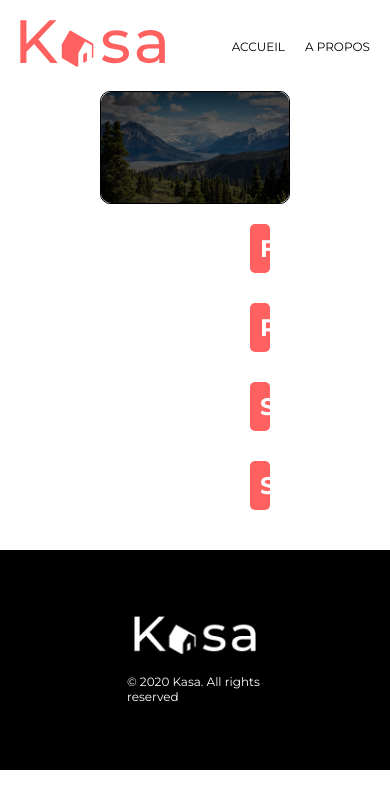
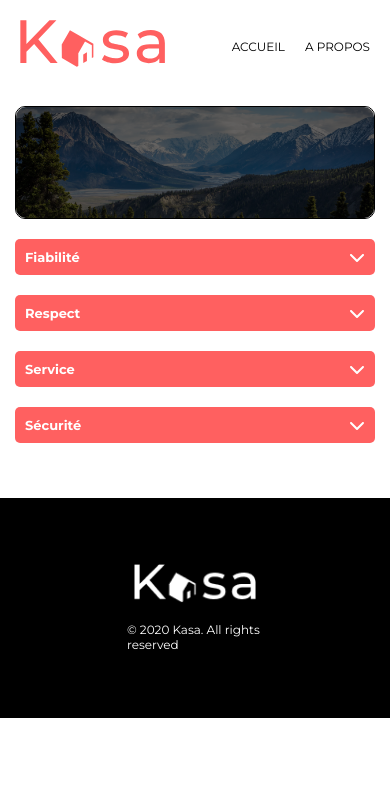
Before and after one commit to Leo-Brd/OC_Kasa, a React (Vite) app: page /about in a window 390 px wide. Shown: the top 808 px of the page. Built offline with nearby package versions, Linux system fonts and the light colour scheme.

Commit message:
Add about collapses responsive

```diff
--- a/src/components/Collapse/Collapse.scss
+++ b/src/components/Collapse/Collapse.scss
@@ -67,3 +67,25 @@ $main-color : #FF6060;
         }
     }
 }
+
+#about {
+    .collapse {
+
+        .collapse__header {
+            h2 {
+                font-size: 13px;
+            }
+
+            .chevron {
+                width: 16px;
+                height: 16px;
+            }
+        }
+
+        .collapse__content {
+            .collapse__text {
+                font-size: 13px;
+            }
+        }
+    }
+}
--- a/src/pages/About/About.scss
+++ b/src/pages/About/About.scss
@@ -11,3 +11,15 @@
         margin-bottom: 40px;
     }
 }
+
+@media (max-width: 768px) {
+    #about {
+        padding: 15px;
+
+        .about__collapses {
+            width: 100%;
+            padding: 0;
+            gap: 20px;
+        }
+    }
+}
```
